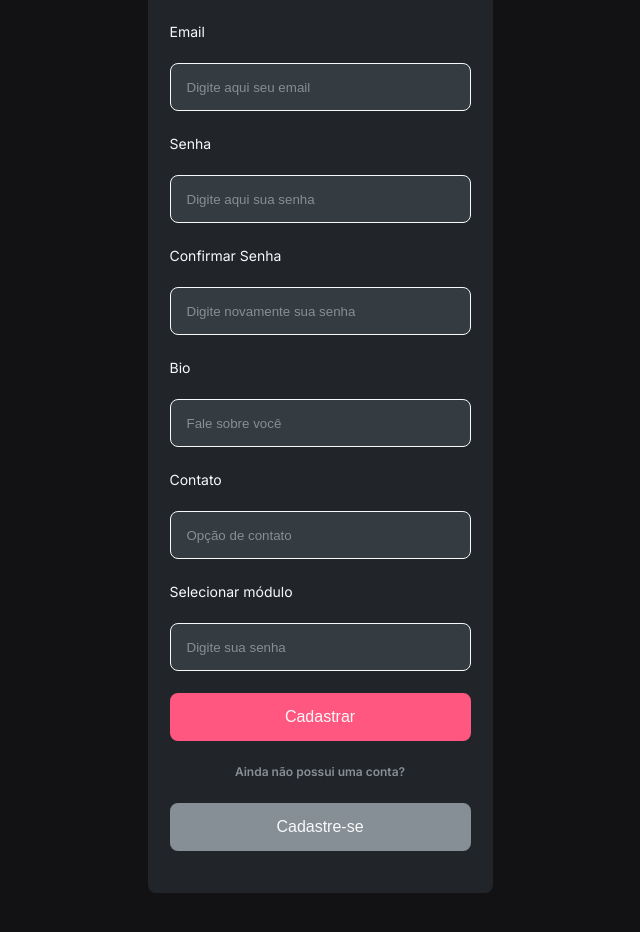
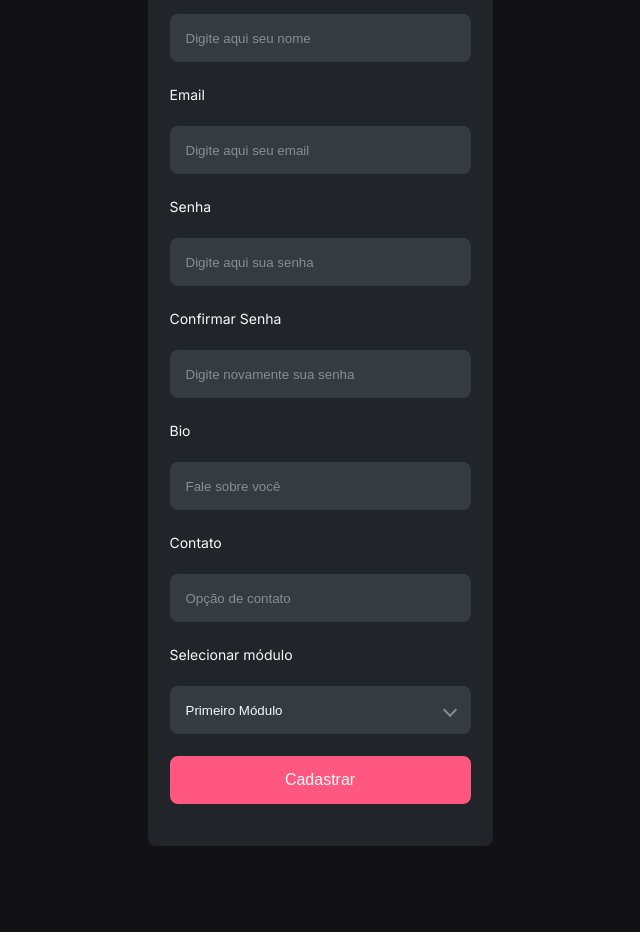
Before and after one commit to Kenzie-Academy-Brasil-Developers/react-entrega-kenzie-hub-Kenji-Sh, a React (Vite) app in the folder kenzie_hub/: page /signup in a window 1280 px wide. Shown: the part 300-1232 px from the top of the page, without its empty margins (320-960 px from the left). Built offline with nearby package versions, Linux system fonts and the light colour scheme.

Commit message:
feat: add style

```diff
--- a/kenzie_hub/package.json
+++ b/kenzie_hub/package.json
@@ -13,6 +13,7 @@
     "react-dom": "^18.2.0",
     "react-hook-form": "^7.36.1",
     "react-hot-toast": "^2.4.0",
+    "react-icons": "^4.4.0",
     "react-router-dom": "^6.4.1",
     "styled-components": "^5.3.6",
     "yup": "^0.32.11"
--- a/kenzie_hub/src/components/Button/Button.style.js
+++ b/kenzie_hub/src/components/Button/Button.style.js
@@ -22,3 +22,13 @@ export const Button = styled.button`
       pinkSchema ? "var(--color_primary_focus)" : "var(--grey_2)"};
   }
 `;
+
+export const SmallButton = styled(Button)`
+  width: 68px;
+  height: 40px;
+  border-color: var(--grey_3);
+  font-size: 12px;
+  font-weight: 600;
+  line-height: 28px;
+  background: var(--grey_3);
+`;
--- a/kenzie_hub/src/components/Button/index.jsx
+++ b/kenzie_hub/src/components/Button/index.jsx
@@ -1 +1 @@
-export { Button } from "./Button.style";
+export { Button, SmallButton } from "./Button.style";
--- a/kenzie_hub/src/components/Input/Input.jsx
+++ b/kenzie_hub/src/components/Input/Input.jsx
@@ -1,11 +1,11 @@
 import { Container, InputContainer } from "./Input.style";
 
-const Input = ({ label, name, ...rest }) => {
+const Input = ({ withBorder, label, name, ...rest }) => {
   return (
     <Container>
       <label htmlFor={name}>{label}</label>
-      <InputContainer>
-        <input name={name} {...rest}/>
+      <InputContainer withBorder={withBorder}>
+        <input name={name} {...rest} />
       </InputContainer>
     </Container>
   );
--- a/kenzie_hub/src/components/Input/Input.style.js
+++ b/kenzie_hub/src/components/Input/Input.style.js
@@ -1,13 +1,13 @@
 import styled from "styled-components";
 
 export const Container = styled.div`
-    text-align: left;
+  text-align: left;
 
-    label {
-      font-size: 14px;
-      font-weight: 400;
-    }
-`
+  label {
+    font-size: 14px;
+    font-weight: 400;
+  }
+`;
 
 export const InputContainer = styled.div`
   display: flex;
@@ -15,11 +15,10 @@ export const InputContainer = styled.div`
   height: 48px;
   margin-top: 22px;
   padding: 0 16px;
-  border: solid 1px var(--grey_0);
+  border: ${({ withBorder }) =>
+    withBorder ? "solid 1px var(--grey_0)" : "none"};
   border-radius: 8px;
-  color: var(--grey_0);
   background: var(--grey_2);
-  transition: 0.4s;
 
   input {
     flex: 1;
--- /dev/null
+++ b/kenzie_hub/src/components/Select/Select.jsx
@@ -0,0 +1,36 @@
+import { useState } from "react";
+import { Container, StyledSelect, Options } from "./Select.style";
+
+const Select = ({ label, name }) => {
+  const [isActive, setIsActive] = useState(false);
+  const [value, setValue] = useState("Primeiro Módulo");
+
+  const handleToggle = () => {
+    setIsActive(!isActive);
+  };
+
+  return (
+    <Container>
+      <label htmlFor={name}>{label}</label>
+      <StyledSelect isActive={isActive} onClick={handleToggle}>
+        <input name={name} value={value} readOnly />
+        <Options isActive={isActive}>
+          <li onClick={(e) => setValue(e.target.textContent)}>
+            Primeiro Módulo
+          </li>
+          <li onClick={(e) => setValue(e.target.textContent)}>
+            Segundo Módulo
+          </li>
+          <li onClick={(e) => setValue(e.target.textContent)}>
+            Terceiro Módulo
+          </li>
+          <li onClick={(e) => setValue(e.target.textContent)}>Quarto Módulo</li>
+          <li onClick={(e) => setValue(e.target.textContent)}>Quinto Módulo</li>
+          <li onClick={(e) => setValue(e.target.textContent)}>Sexto Módulo</li>
+        </Options>
+      </StyledSelect>
+    </Container>
+  );
+};
+
+export default Select;
--- /dev/null
+++ b/kenzie_hub/src/components/Select/Select.style.js
@@ -0,0 +1,69 @@
+import styled from "styled-components";
+
+export const Container = styled.div`
+  text-align: left;
+
+  label {
+    font-size: 14px;
+    font-weight: 400;
+  }
+`;
+
+export const StyledSelect = styled.div`
+  position: relative;
+  height: 48px;
+  margin-top: 22px;
+
+  ::before {
+    content: "";
+    position: absolute;
+    top: 50%;
+    transform: ${({ isActive }) =>
+      isActive
+        ? "translateY(-50%) rotate(-225deg)"
+        : "translateY(-50%) rotate(-45deg)"};
+    right: 16px;
+    z-index: 1;
+    width: 8px;
+    height: 8px;
+    border: solid 2px var(--grey_1);
+    border-top: none;
+    border-right: none;
+    transition: 0.5s;
+    pointer-events: none;
+  }
+
+  input {
+    position: absolute;
+    top: 0;
+    left: 0;
+    width: 100%;
+    height: 100%;
+    padding: 0 16px;
+    border: none;
+    border-radius: 8px;
+    color: var(--grey_0);
+    background-color: var(--grey_2);
+    cursor: pointer;
+  }
+`;
+
+export const Options = styled.ul`
+  position: absolute;
+  top: 47px;
+  display: ${({ isActive }) => (isActive ? "block" : "none")};
+  width: 100%;
+  height: 144px;
+  border-radius: 8px;
+  background: var(--grey_2);
+  overflow: auto;
+
+  li {
+    padding: 14px 16px;
+    cursor: pointer;
+
+    :hover {
+      background: var(--grey_3);
+    }
+  }
+`;
--- /dev/null
+++ b/kenzie_hub/src/components/Select/index.jsx
@@ -0,0 +1 @@
+export { default } from "./Select";
--- a/kenzie_hub/src/pages/Login/Login.jsx
+++ b/kenzie_hub/src/pages/Login/Login.jsx
@@ -16,12 +16,14 @@ const Login = () => {
           <form>
             <h1>Login</h1>
             <Input
+              withBorder
               name="email"
               label="Email"
               placeholder="Digite seu email"
               type="email"
             />
             <Input
+              withBorder
               name="password"
               label="Senha"
               placeholder="Digite sua senha"
--- a/kenzie_hub/src/pages/Register/Register.jsx
+++ b/kenzie_hub/src/pages/Register/Register.jsx
@@ -3,7 +3,8 @@ import { useNavigate } from "react-router-dom";
 import Logo from "@assets/Logo.svg";
 import { Container, Content, AnimationContainer } from "./Register.style";
 import Input from "@components/Input";
-import { Button } from "@components/Button";
+import { Button, SmallButton } from "@components/Button";
+import Select from "@components/Select";
 
 const Login = () => {
   const navigate = useNavigate();
@@ -11,10 +12,14 @@ const Login = () => {
   return (
     <Container>
       <Content>
-        <img src={Logo} alt="logo" />
+        <div>
+          <img src={Logo} alt="logo" />
+          <SmallButton onClick={() => navigate(-1)}>Voltar</SmallButton>
+        </div>
         <AnimationContainer>
           <form>
-            <h1>Registrar</h1>
+            <h1>Crie sua conta</h1>
+            <p>Rápido e grátis, vamos nessa</p>
             <Input
               name="nome"
               label="Nome"
@@ -51,16 +56,9 @@ const Login = () => {
               placeholder="Opção de contato"
               type="text"
             />
-            <Input
-              name="password"
-              label="Selecionar módulo"
-              placeholder="Digite sua senha"
-              type="password"
-            />
+            <Select name="moduleSelect" label="Selecionar módulo" />
             <Button pinkSchema>Cadastrar</Button>
           </form>
-          <p>Ainda não possui uma conta?</p>
-          <Button onClick={() => navigate("/")}>Cadastre-se</Button>
         </AnimationContainer>
       </Content>
     </Container>
--- a/kenzie_hub/src/pages/Register/Register.style.js
+++ b/kenzie_hub/src/pages/Register/Register.style.js
@@ -15,7 +15,11 @@ export const Content = styled.div`
   margin: auto;
   padding: 60px 12px;
 
-  img {
+  > div {
+    display: flex;
+    align-items: center;
+    justify-content: space-between;
+    width: 100%;
     margin-bottom: 36px;
   }
 `;
@@ -45,9 +49,10 @@ export const AnimationContainer = styled.div`
   }
 
   p {
-    font-size: 12px;
-    font-weight: 600;
-    line-height: 18px;
+    align-self: center;
+    font-size: 14px;
+    font-weight: 400;
+    line-height: 22px;
     color: var(--grey_1);
   }
 `;
--- a/kenzie_hub/src/styles/global.js
+++ b/kenzie_hub/src/styles/global.js
@@ -32,4 +32,8 @@ export default createGlobalStyle`
     button {
         cursor: pointer;
     }
+
+    ul {
+        list-style: none;
+    }
 `;
```
Also changed, not shown: 1 other file (tests, documents, lock files or other folders).
